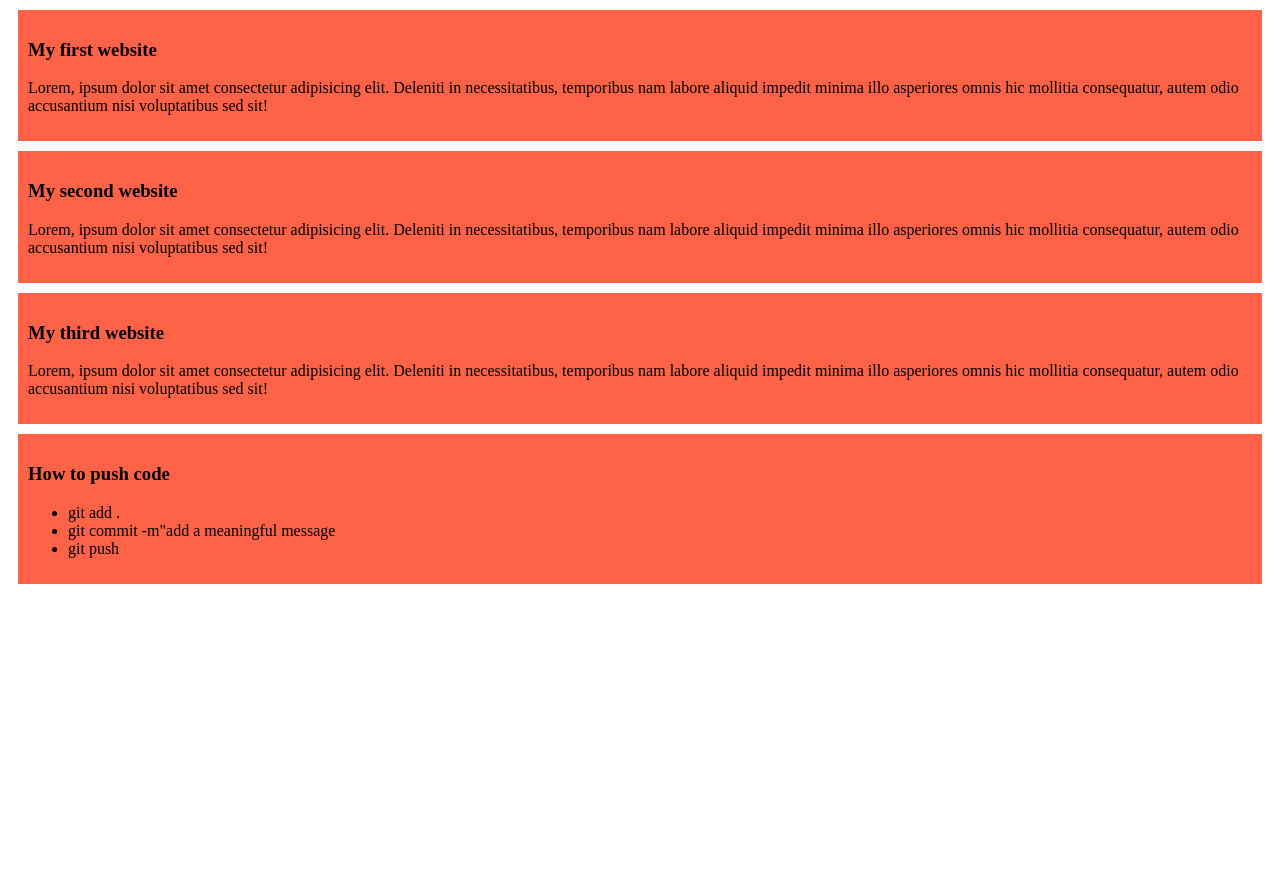
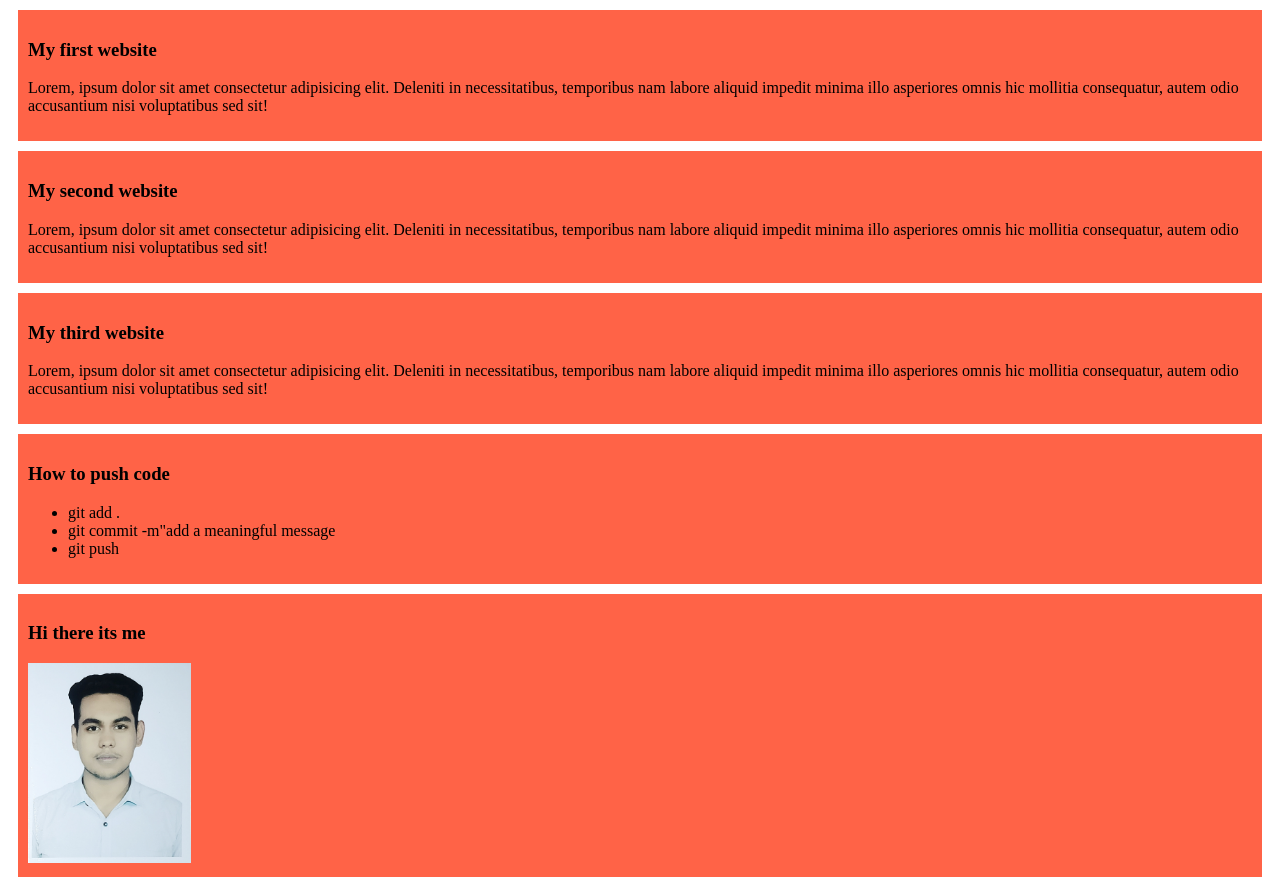
Before and after one commit to 14alim/my-simple-website, a plain HTML site: page index.html in a window 1280 px wide. Before the commit the page ends 800 px from the top, so only its background shows below. Drawn offline with Linux system fonts and the light colour scheme.

Commit message:
added a image

```diff
--- a/index.html
+++ b/index.html
@@ -27,5 +27,9 @@
             <li>git push</li>
         </ul>
     </div>
+    <div>
+        <h3>Hi there its me</h3>
+        <img src="images/ridoy.jpg" alt="" height="200px">
+    </div>
 </body>
 </html>
```
Also changed, not shown: images/ridoy.jpg (added).
